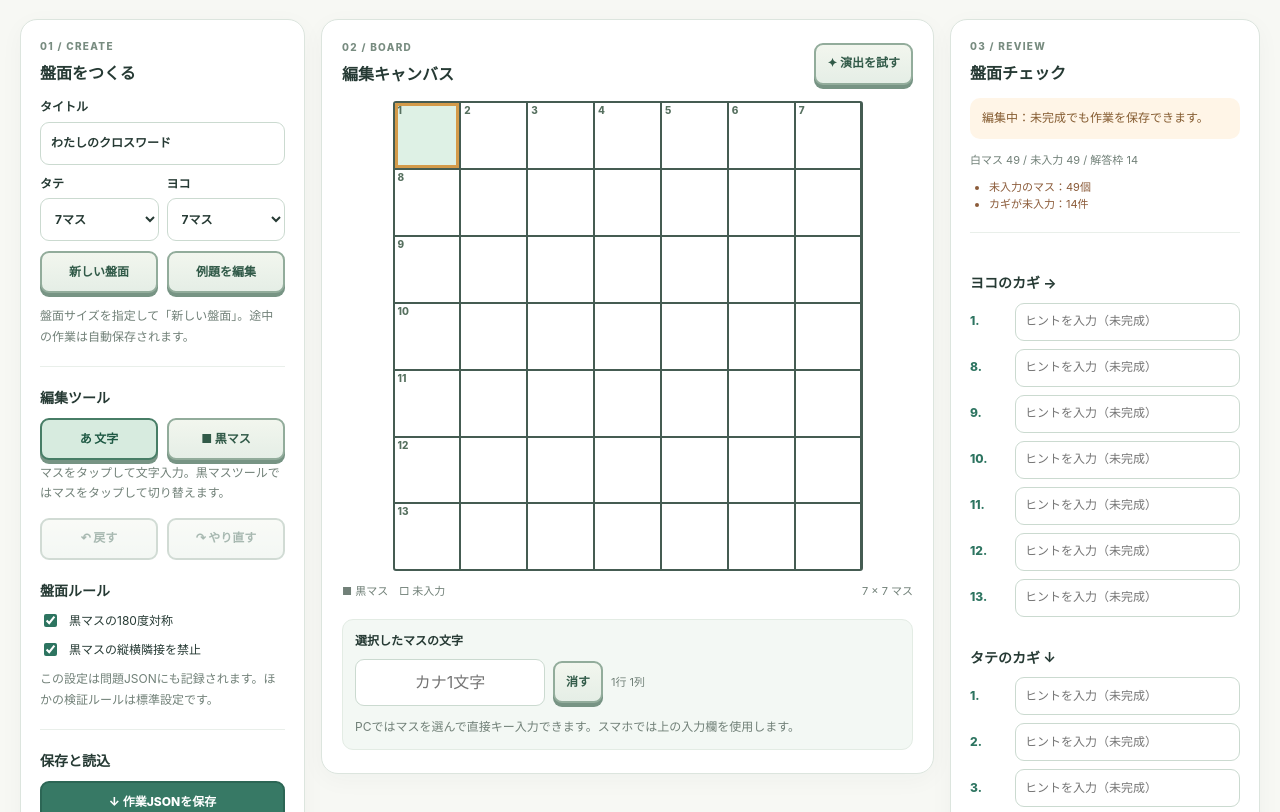
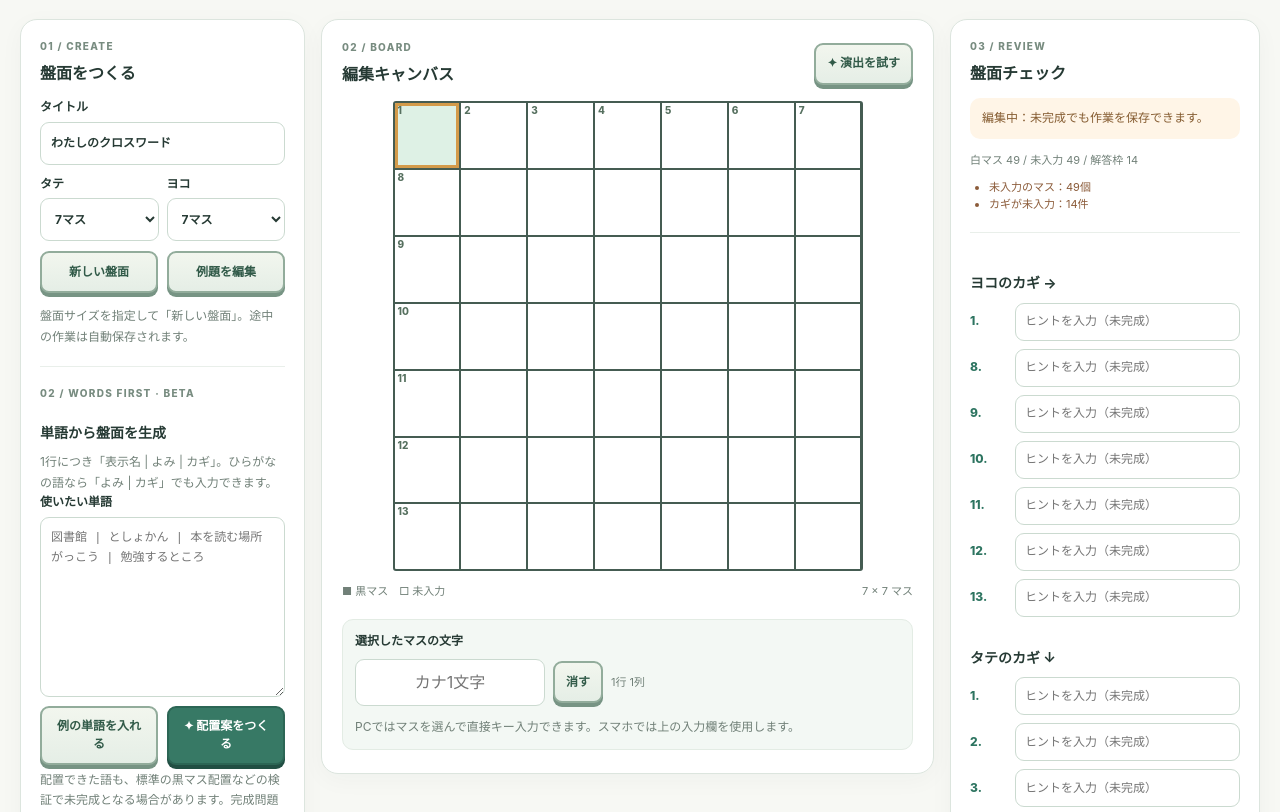
Before and after one commit to yama-books/crossword-maker, a website with bundled scripts: page editor.html in a window 1280 px wide. Shown: the part 132-944 px from the top of the page. Built offline with nearby package versions, Linux system fonts and the light colour scheme.

Commit message:
feat(editor): add words-first input and clearly marked placement results

```diff
--- a/editor.html
+++ b/editor.html
@@ -58,6 +58,10 @@ button{cursor:pointer;touch-action:manipulation}
 .status{font-size:12px;padding:11px 12px;background:#f3f8f4;color:#406d51;border-radius:10px;margin-bottom:13px}
 .status.warning{background:#fff5e7;color:#855c31}
 .mini{font-size:11px;color:var(--muted)}
+.word-source{min-height:180px;line-height:1.72;font-size:12px;resize:vertical;overflow:auto}
+.word-result{font-size:12px;line-height:1.7;margin:9px 0 0;padding:10px;border-radius:9px;background:#f0f6f0;color:#365a46}
+.word-result.warning{background:#fff5e7;color:#855c31}
+.unplaced{font-size:11px;line-height:1.7;margin:5px 0 0;padding-left:19px;color:#815b37}
 .issues{margin:10px 0 0;padding-left:19px;font-size:11px;color:#8b5b39;max-height:140px;overflow:auto;overflow-wrap:anywhere}
 .clues{display:grid;gap:10px}
 .clue-list{display:grid;gap:8px}
@@ -102,6 +106,20 @@ button{cursor:pointer;touch-action:manipulation}
         </div>
         <p class="help">盤面サイズを指定して「新しい盤面」。途中の作業は自動保存されます。</p>
       </div>
+      <div class="soft-line"></div>
+      <div class="meta">02 / WORDS FIRST · BETA</div>
+      <h3>単語から盤面を生成</h3>
+      <p class="help">1行につき「表示名 | よみ | カギ」。ひらがなの語なら「よみ | カギ」でも入力できます。</p>
+      <label class="field" for="word-source">使いたい単語
+        <textarea id="word-source" class="input word-source" spellcheck="false" aria-label="自動配置する単語とカギ" placeholder="図書館 | としょかん | 本を読む場所&#10;がっこう | 勉強するところ"></textarea>
+      </label>
+      <div class="button-grid" style="margin-top:9px">
+        <button class="block-btn" id="word-sample" type="button">例の単語を入れる</button>
+        <button class="block-btn primary" id="generate-words" type="button">✦ 配置案をつくる</button>
+      </div>
+      <div id="word-result" class="word-result" role="status" aria-live="polite" hidden></div>
+      <ul id="unplaced-words" class="unplaced" aria-label="配置できなかった単語"></ul>
+      <p class="help">配置できた語も、標準の黒マス配置などの検証で未完成となる場合があります。完成問題には盤面チェックが必要です。</p>
       <div class="soft-line"></div>
       <h3>編集ツール</h3>
       <div class="button-grid">
```
